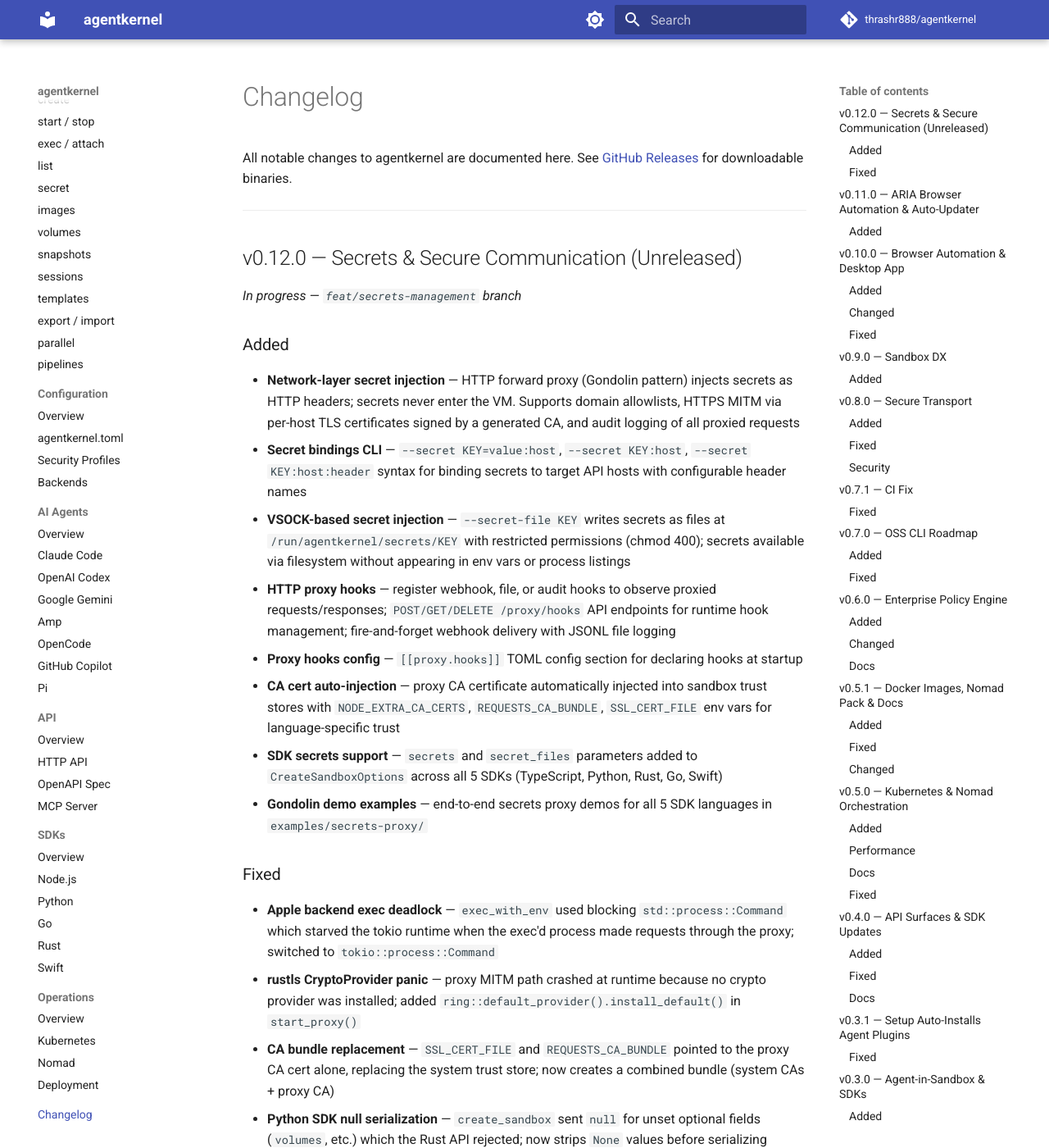
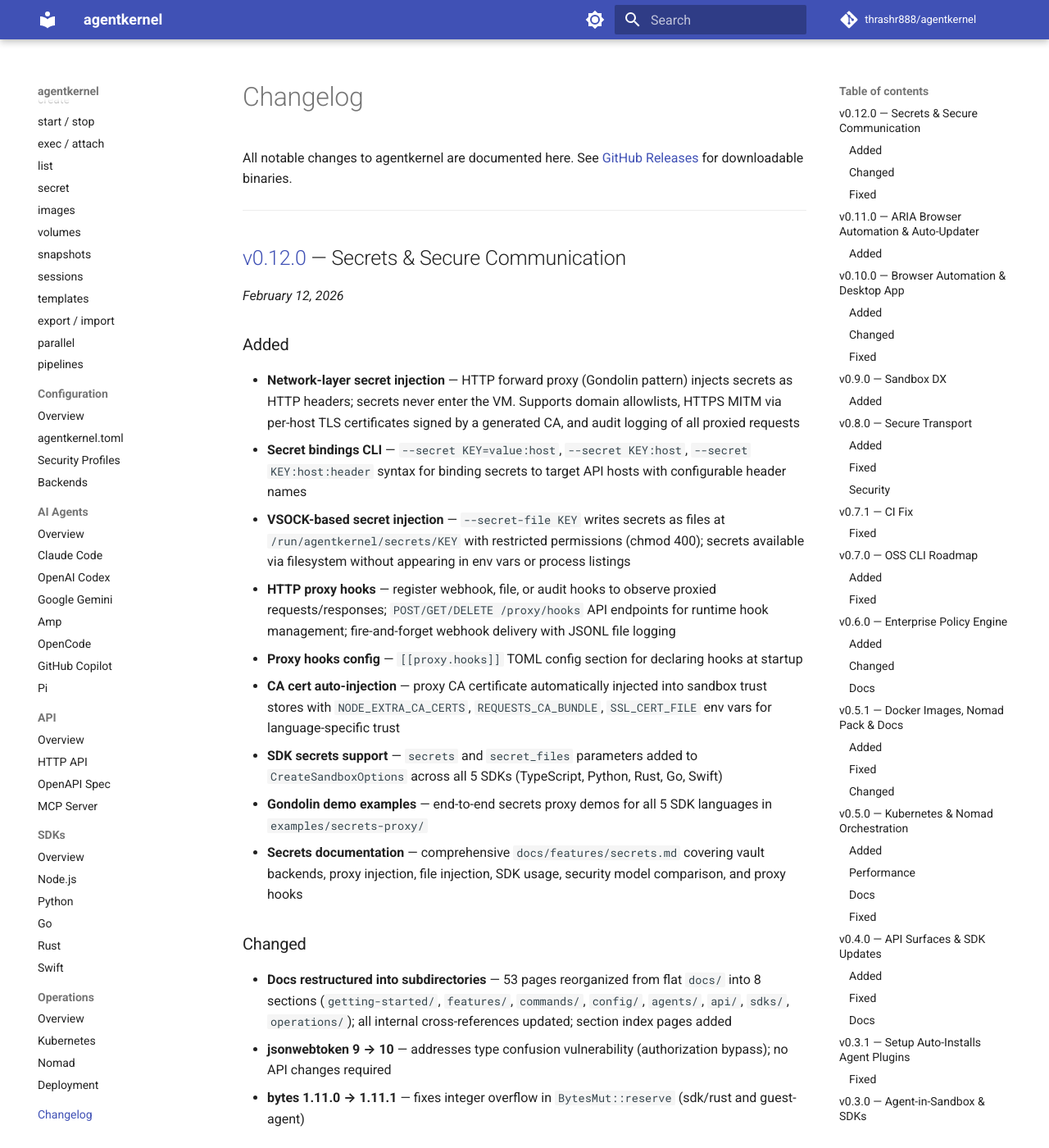
Before and after one commit to thrashr888/agentkernel, an MkDocs documentation site: the page built from docs/changelog.md, in a window 1280 px wide and 1400 px high. Shown: the whole window at 82% size. Built offline with MkDocs 1.6.1 and Material for MkDocs 9.7.7, drawn with Linux system fonts in a browser that asks for light colours; comment, search, counter and statistics services are not loaded.

Commit message:
docs: finalize v0.12.0 changelog for release
Add docs restructure, dependency security fixes (jsonwebtoken 10,
bytes 1.11.1), and secrets documentation to changelog. Update header
from Unreleased to release date.

Co-Authored-By: Claude <noreply@anthropic.com>

```diff
--- a/docs/changelog.md
+++ b/docs/changelog.md
@@ -6,9 +6,9 @@ See [GitHub Releases](https://github.com/thrashr888/agentkernel/releases) for do
 
 ---
 
-## v0.12.0 — Secrets & Secure Communication (Unreleased)
+## [v0.12.0](https://github.com/thrashr888/agentkernel/releases/tag/v0.12.0) — Secrets & Secure Communication
 
-_In progress — `feat/secrets-management` branch_
+_February 12, 2026_
 
 ### Added
 
@@ -20,6 +20,13 @@ _In progress — `feat/secrets-management` branch_
 - **CA cert auto-injection** — proxy CA certificate automatically injected into sandbox trust stores with `NODE_EXTRA_CA_CERTS`, `REQUESTS_CA_BUNDLE`, `SSL_CERT_FILE` env vars for language-specific trust
 - **SDK secrets support** — `secrets` and `secret_files` parameters added to `CreateSandboxOptions` across all 5 SDKs (TypeScript, Python, Rust, Go, Swift)
 - **Gondolin demo examples** — end-to-end secrets proxy demos for all 5 SDK languages in `examples/secrets-proxy/`
+- **Secrets documentation** — comprehensive `docs/features/secrets.md` covering vault backends, proxy injection, file injection, SDK usage, security model comparison, and proxy hooks
+
+### Changed
+
+- **Docs restructured into subdirectories** — 53 pages reorganized from flat `docs/` into 8 sections (`getting-started/`, `features/`, `commands/`, `config/`, `agents/`, `api/`, `sdks/`, `operations/`); all internal cross-references updated; section index pages added
+- **jsonwebtoken 9 → 10** — addresses type confusion vulnerability (authorization bypass); no API changes required
+- **bytes 1.11.0 → 1.11.1** — fixes integer overflow in `BytesMut::reserve` (sdk/rust and guest-agent)
 
 ### Fixed
 
```
